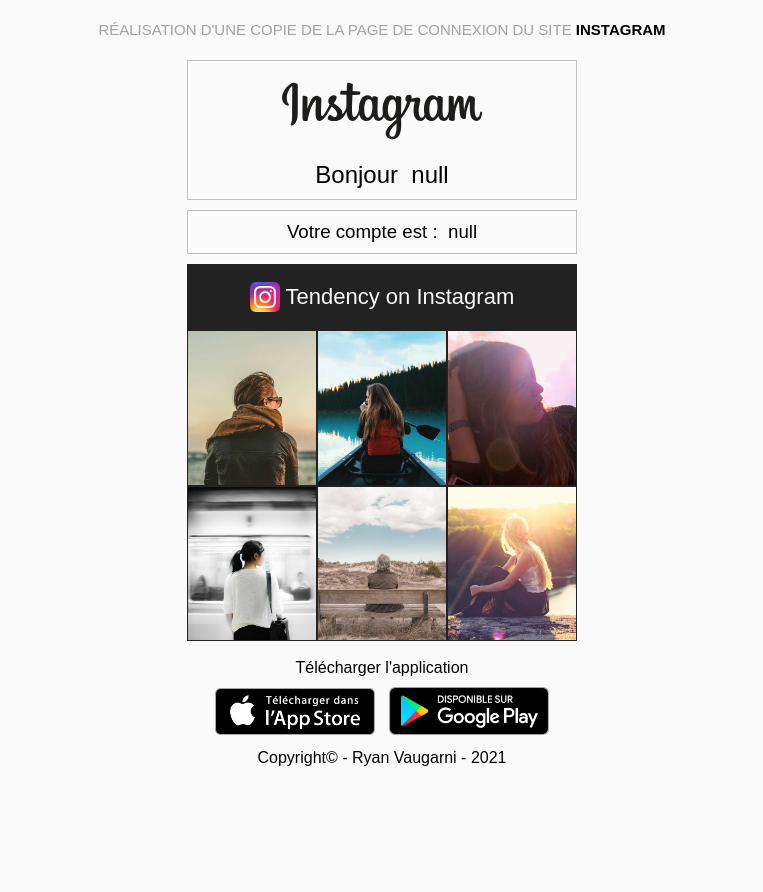
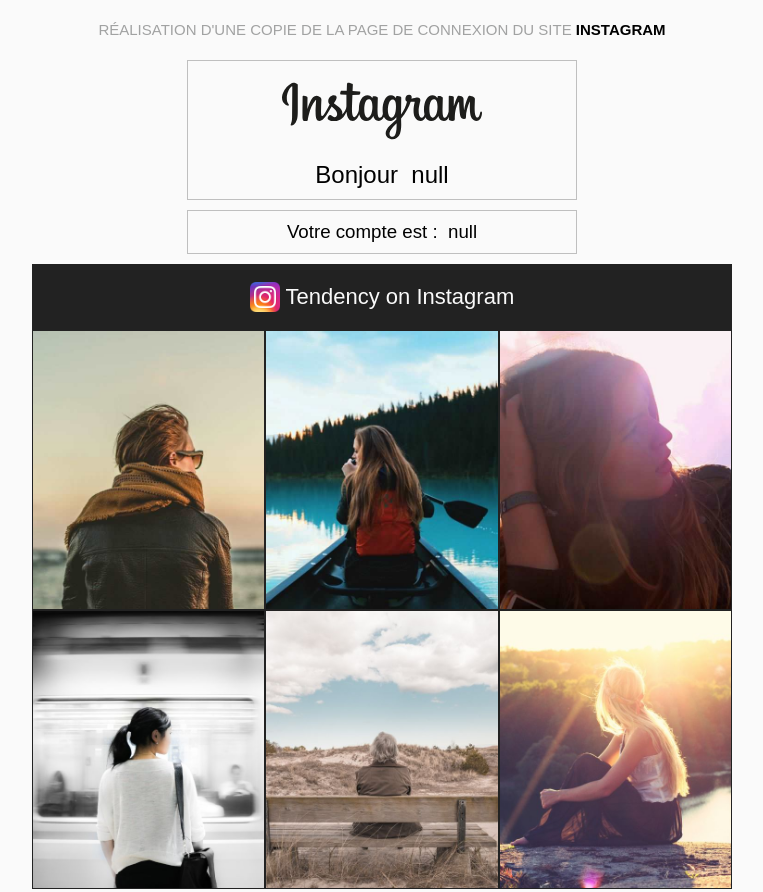
Before and after one commit to ryanvaugarni/tp_instagram, a website: page accueil.html in a window 1280 px wide. Shown: the top 892 px of the page, without its empty margins (258-1021 px from the left). Before the commit the page ends 800 px from the top, so only its background shows below. Drawn offline with Linux system fonts and the light colour scheme.

Commit message:
commit finale

```diff
--- a/css/accueil.css
+++ b/css/accueil.css
@@ -60,8 +60,13 @@
 strong{
     color: #000;
 }
-main{
+main section{
     max-width: 39rem;
+    margin: 0 auto;
+    margin-bottom: 1rem;
+}
+main figure{
+    max-width: 70rem;
     margin: 0 auto;
 }
 main section, main .form{
@@ -105,4 +110,7 @@
     header h1{
         font-size: 1rem;
     }
+    main figure{
+        max-width: 39rem;
+    }
    }
```
